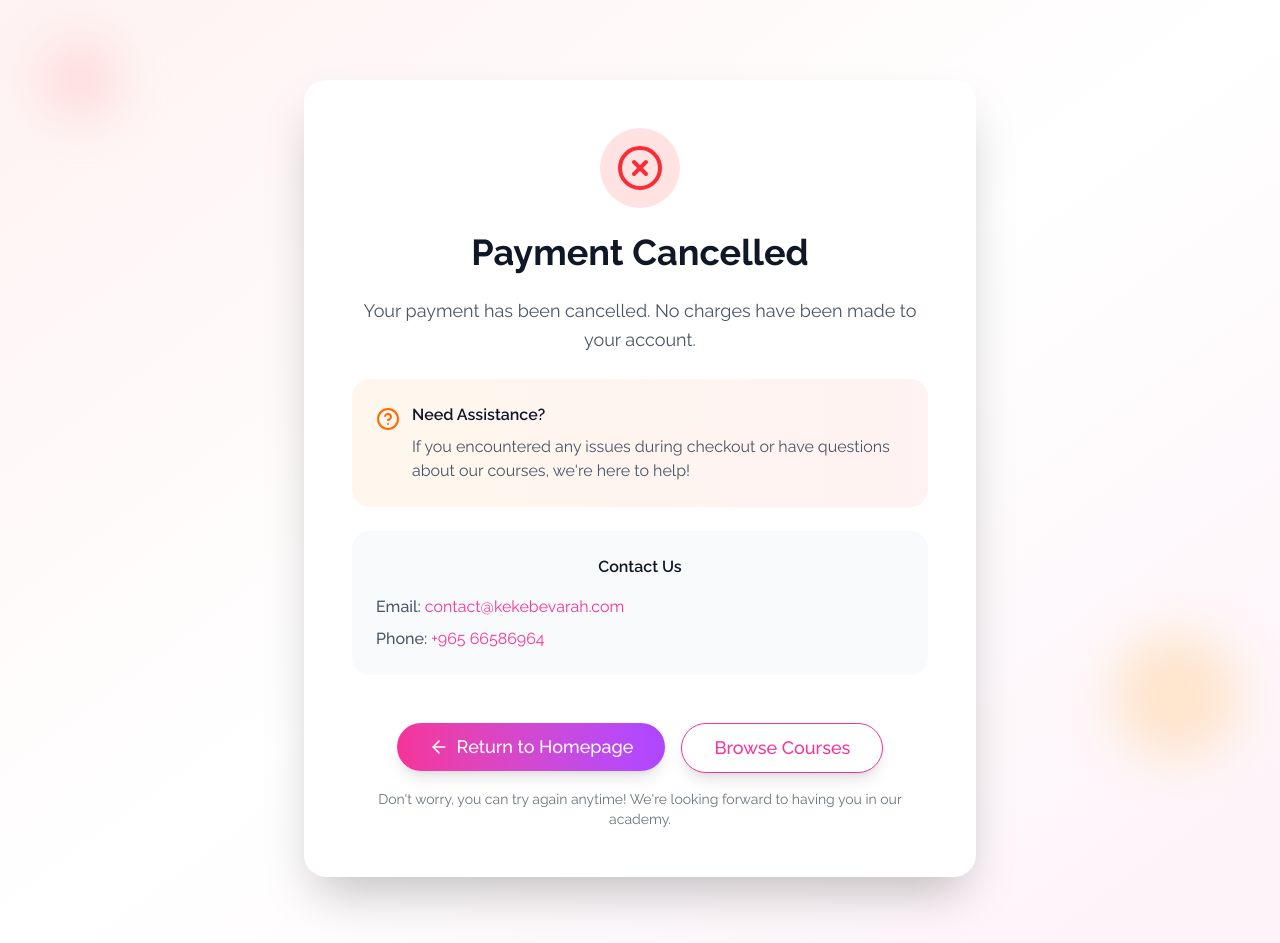
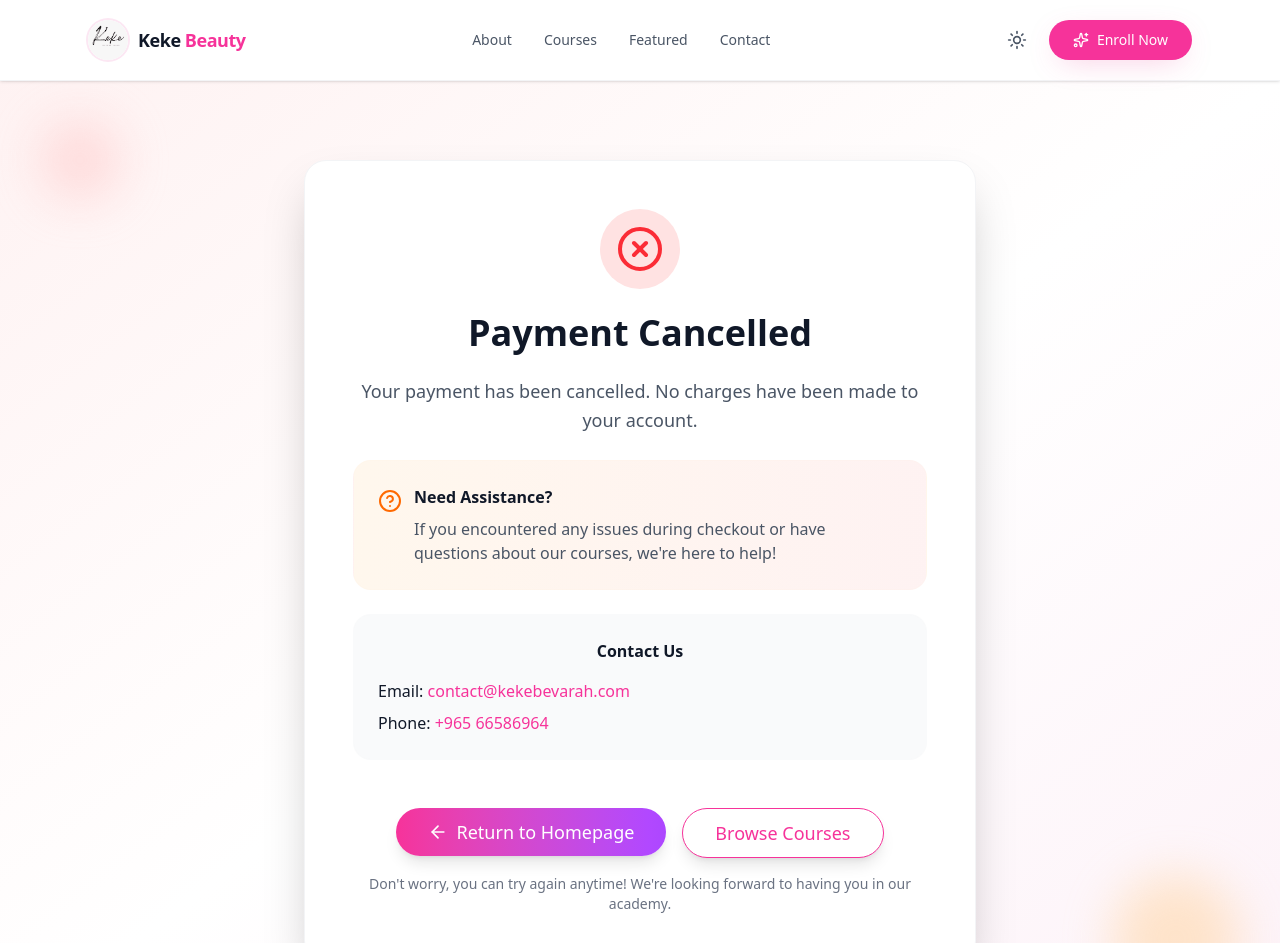
Before and after one commit to Nico-andria/Keke_beauty, a Next.js app: page /cancel in a window 1280 px wide. Shown: the top 943 px of the page. Built offline with nearby package versions, Linux system fonts and the light colour scheme.

Commit message:
harmoniser navbar pour toutes les pages

```diff
--- a/app/cancel/page.tsx
+++ b/app/cancel/page.tsx
@@ -5,25 +5,29 @@ import { motion } from 'framer-motion'
 import { XCircle, ArrowLeft, HelpCircle } from 'lucide-react'
 import { Button } from '@/components/ui/button'
 import Link from 'next/link'
+import Navbar from '@/components/navbar'
+import Footer from '@/components/footer'
 
 export default function CancelPage() {
   return (
-    <div className="min-h-screen bg-gradient-to-br from-red-50 via-white to-pink-50 flex items-center justify-center px-4 py-20">
+    <div className="min-h-screen bg-white dark:bg-gray-950 flex flex-col pt-16 md:pt-20">
+      <Navbar />
+      <div className="relative flex-1 bg-gradient-to-br from-red-50 via-white to-pink-50 dark:from-red-950/10 dark:via-gray-950 dark:to-pink-950/10 flex items-center justify-center px-4 py-20 overflow-hidden">
         <motion.div
           initial={{ opacity: 0, scale: 0.9 }}
           animate={{ opacity: 1, scale: 1 }}
           transition={{ duration: 0.8 }}
           className="max-w-2xl w-full"
         >
-        <div className="bg-white rounded-3xl shadow-2xl p-8 md:p-12">
+          <div className="bg-white rounded-3xl shadow-2xl p-8 md:p-12 dark:bg-gray-900 border border-gray-100 dark:border-gray-800">
             {/* Cancel Icon */}
             <motion.div
               initial={{ scale: 0 }}
               animate={{ scale: 1 }}
               transition={{ delay: 0.3, type: 'spring', stiffness: 200 }}
-            className="w-20 h-20 bg-red-100 rounded-full flex items-center justify-center mx-auto mb-6"
+              className="w-20 h-20 bg-red-100 rounded-full flex items-center justify-center mx-auto mb-6 dark:bg-red-500/15"
             >
-            <XCircle className="w-12 h-12 text-red-500" />
+              <XCircle className="w-12 h-12 text-red-500 dark:text-red-400" />
             </motion.div>
 
             {/* Cancel Message */}
@@ -33,20 +37,20 @@ export default function CancelPage() {
               transition={{ delay: 0.5 }}
               className="text-center space-y-6"
             >
-            <h1 className="text-3xl md:text-4xl font-bold text-gray-900">
+              <h1 className="text-3xl md:text-4xl font-bold text-gray-900 dark:text-white">
                 Payment Cancelled
               </h1>
 
-            <p className="text-lg text-gray-600 leading-relaxed">
+              <p className="text-lg text-gray-600 dark:text-gray-400 leading-relaxed">
                 Your payment has been cancelled. No charges have been made to your account.
               </p>
 
-            <div className="bg-gradient-to-r from-orange-50 to-red-50 rounded-2xl p-6 space-y-4">
+              <div className="bg-gradient-to-r from-orange-50 to-red-50 dark:from-orange-500/5 dark:to-red-500/5 rounded-2xl p-6 space-y-4 border border-orange-100/10">
                 <div className="flex items-start space-x-3">
                   <HelpCircle className="w-6 h-6 text-orange-500 flex-shrink-0 mt-1" />
                   <div className="text-left">
-                  <h3 className="font-semibold text-gray-900 mb-2">Need Assistance?</h3>
-                  <p className="text-gray-600">
+                    <h3 className="font-semibold text-gray-900 dark:text-white mb-2">Need Assistance?</h3>
+                    <p className="text-gray-600 dark:text-gray-400">
                       If you encountered any issues during checkout or have questions about our courses,
                       we're here to help!
                     </p>
@@ -55,17 +59,17 @@ export default function CancelPage() {
               </div>
 
               {/* Contact Information */}
-            <div className="bg-gray-50 rounded-2xl p-6 text-left space-y-3">
-              <h3 className="font-semibold text-gray-900 text-center mb-4">Contact Us</h3>
-              <div className="space-y-2 text-gray-600">
+              <div className="bg-gray-50 dark:bg-gray-950 rounded-2xl p-6 text-left space-y-3 border border-gray-100/10">
+                <h3 className="font-semibold text-gray-900 dark:text-white text-center mb-4">Contact Us</h3>
+                <div className="space-y-2 text-gray-600 dark:text-gray-400">
                   <p>
-                  <span className="font-medium">Email:</span>{' '}
+                    <span className="font-medium text-gray-900 dark:text-white">Email:</span>{' '}
                     <a href="mailto:contact@kekebevarah.com" className="text-pink-500 hover:underline">
                       contact@kekebevarah.com
                     </a>
                   </p>
                   <p>
-                  <span className="font-medium">Phone:</span>{' '}
+                    <span className="font-medium text-gray-900 dark:text-white">Phone:</span>{' '}
                     <a href="tel:+96566586964" className="text-pink-500 hover:underline">
                       +965 66586964
                     </a>
@@ -79,7 +83,7 @@ export default function CancelPage() {
                   <Link href="/">
                     <Button
                       size="lg"
-                    className="bg-gradient-to-r from-pink-500 to-purple-500 hover:from-pink-600 hover:to-purple-600 text-white px-8 py-6 text-lg rounded-full shadow-lg hover:shadow-xl transition-all duration-300 w-full sm:w-auto"
+                      className="bg-gradient-to-r from-pink-500 to-purple-500 hover:from-pink-600 hover:to-purple-600 text-white px-8 py-6 text-lg rounded-full shadow-lg hover:shadow-xl transition-all duration-300 w-full sm:w-auto cursor-pointer"
                     >
                       <ArrowLeft className="mr-2 w-5 h-5" />
                       Return to Homepage
@@ -90,14 +94,14 @@ export default function CancelPage() {
                     <Button
                       size="lg"
                       variant="outline"
-                    className="border-pink-500 text-pink-500 hover:bg-pink-50 px-8 py-6 text-lg rounded-full shadow-lg hover:shadow-xl transition-all duration-300 w-full sm:w-auto"
+                      className="border-pink-500 text-pink-500 hover:bg-pink-50 dark:hover:bg-pink-500/10 px-8 py-6 text-lg rounded-full shadow-lg hover:shadow-xl transition-all duration-300 w-full sm:w-auto cursor-pointer"
                     >
                       Browse Courses
                     </Button>
                   </Link>
                 </div>
 
-              <p className="text-sm text-gray-500">
+                <p className="text-sm text-gray-500 dark:text-gray-400">
                   Don't worry, you can try again anytime! We're looking forward to having you in our academy.
                 </p>
               </div>
@@ -105,9 +109,11 @@ export default function CancelPage() {
           </div>
 
           {/* Decorative Elements */}
-        <div className="absolute top-10 left-10 w-20 h-20 bg-red-200 rounded-full blur-xl opacity-60 animate-pulse"></div>
-        <div className="absolute bottom-10 right-10 w-32 h-32 bg-orange-200 rounded-full blur-xl opacity-60 animate-pulse"></div>
+          <div className="absolute top-10 left-10 w-20 h-20 bg-red-200 dark:bg-red-500/10 rounded-full blur-xl opacity-60 animate-pulse"></div>
+          <div className="absolute bottom-10 right-10 w-32 h-32 bg-orange-200 dark:bg-orange-500/10 rounded-full blur-xl opacity-60 animate-pulse"></div>
         </motion.div>
+      </div>
+      <Footer />
     </div>
   )
 }
--- a/app/courses/[id]/CourseDetailsMain.tsx
+++ b/app/courses/[id]/CourseDetailsMain.tsx
@@ -20,8 +20,8 @@ import {
 
 import { formatPrice } from "@/lib/course-utils";
 import DialogContenu from "@/components/dialog-content";
+import Navbar from "@/components/navbar";
 import Footer from "@/components/footer";
-import ThemeToggle from "@/components/theme-toggle";
 import { Course, Category } from "@/data/courses";
 
 const categoryIcons = {
@@ -63,40 +63,8 @@ export default function CourseDetailsMain({
 
   return (
     <>
-      <div className="min-h-screen bg-white dark:bg-gray-950">
-        {/* Slim sticky header */}
-        <header className="sticky top-0 z-40 border-b border-gray-100 bg-white/80 backdrop-blur-md dark:border-gray-800 dark:bg-gray-950/80">
-          <div className="container mx-auto flex h-16 max-w-6xl items-center justify-between px-6">
-            <Link
-              href="/"
-              className="flex items-center gap-2.5 rounded-full focus-visible:outline-none focus-visible:ring-2 focus-visible:ring-pink-400 focus-visible:ring-offset-2"
-              aria-label="Keke Beauty Academy — home"
-            >
-              <span className="relative block h-9 w-9 shrink-0">
-                <Image
-                  src="/keke-logo.jpg"
-                  alt=""
-                  fill
-                  className="rounded-full object-contain ring-2 ring-pink-100"
-                />
-              </span>
-              <span className="text-base font-semibold tracking-tight text-gray-900 dark:text-white">
-                Keke <span className="text-pink-500">Beauty</span>
-              </span>
-            </Link>
-
-            <div className="flex items-center gap-2 md:gap-3">
-              <ThemeToggle />
-              <button
-                onClick={openDialog}
-                className="hidden items-center gap-2 rounded-full bg-pink-500 px-5 py-2.5 text-sm font-medium text-white transition-colors duration-300 hover:bg-pink-600 focus-visible:outline-none focus-visible:ring-2 focus-visible:ring-pink-400 focus-visible:ring-offset-2 glow-pink-soft sm:inline-flex cursor-pointer"
-              >
-                <ShoppingCart className="h-4 w-4" />
-                Enroll Now
-              </button>
-            </div>
-          </div>
-        </header>
+      <div className="min-h-screen bg-white dark:bg-gray-950 pt-16 md:pt-20">
+        <Navbar />
 
         {/* Course hero */}
         <section className="container mx-auto max-w-6xl px-6 pt-10 md:pt-14">
--- a/app/courses/page.tsx
+++ b/app/courses/page.tsx
@@ -1,47 +1,11 @@
-import Link from "next/link";
-import Image from "next/image";
-import { ArrowLeft } from "lucide-react";
-
+import Navbar from "@/components/navbar";
 import CourseCatalog from "@/components/course-catalog";
 import Footer from "@/components/footer";
-import ThemeToggle from "@/components/theme-toggle";
 
 export default function CoursesPage() {
   return (
     <div className="min-h-screen bg-white dark:bg-gray-950">
-      {/* Slim sticky header */}
-      <header className="sticky top-0 z-40 border-b border-gray-100 bg-white/80 backdrop-blur-md dark:border-gray-800 dark:bg-gray-950/80">
-        <div className="container mx-auto flex h-16 max-w-6xl items-center justify-between px-6">
-          <Link
-            href="/"
-            className="flex items-center gap-2.5 rounded-full focus-visible:outline-none focus-visible:ring-2 focus-visible:ring-pink-400 focus-visible:ring-offset-2"
-            aria-label="Keke Beauty Academy — home"
-          >
-            <span className="relative block h-9 w-9 shrink-0">
-              <Image
-                src="/keke-logo.jpg"
-                alt=""
-                fill
-                className="rounded-full object-contain ring-2 ring-pink-100"
-              />
-            </span>
-            <span className="text-base font-semibold tracking-tight text-gray-900 dark:text-white">
-              Keke <span className="text-pink-500">Beauty</span>
-            </span>
-          </Link>
-
-          <div className="flex items-center gap-2 md:gap-3">
-            <Link
-              href="/"
-              className="hidden items-center gap-1.5 text-sm font-medium text-gray-500 transition-colors hover:text-pink-500 dark:text-gray-400 dark:hover:text-pink-400 sm:inline-flex"
-            >
-              <ArrowLeft className="h-4 w-4" />
-              Back to home
-            </Link>
-            <ThemeToggle />
-          </div>
-        </div>
-      </header>
+      <Navbar />
 
       <CourseCatalog />
 
--- a/app/layout.tsx
+++ b/app/layout.tsx
@@ -1,13 +1,6 @@
 import "./globals.css";
 import type { Metadata } from "next";
-import { Raleway } from "next/font/google";
 import { ThemeProvider } from "@/components/theme-provider";
-
-const raleway = Raleway({
-  subsets: ["latin"],
-  weight: ["300", "400", "500", "600", "700", "800"],
-  display: "swap",
-});
 
 export const metadata: Metadata = {
   title: "Keke Beauty Academy - Professional Online Beauty Courses",
@@ -43,7 +36,7 @@ export default function RootLayout({
 }) {
   return (
     <html lang="en" suppressHydrationWarning>
-      <body className={raleway.className}>
+      <body>
         <ThemeProvider
           attribute="class"
           defaultTheme="light"
--- a/app/success/page.tsx
+++ b/app/success/page.tsx
@@ -14,6 +14,8 @@ import {
 import { GraduationCap, Sparkles, Briefcase } from "lucide-react";
 import type { LucideIcon } from "lucide-react";
 import Link from "next/link";
+import Navbar from "@/components/navbar";
+import Footer from "@/components/footer";
 
 import { Button } from "@/components/ui/button";
 import {
@@ -219,6 +221,9 @@ function SuccessContent() {
 
 export default function SuccessPage() {
   return (
+    <div className="min-h-screen bg-white dark:bg-gray-950 flex flex-col pt-16 md:pt-20">
+      <Navbar />
+      <div className="flex-1">
         <Suspense
           fallback={
             <div className="min-h-screen flex items-center justify-center">
@@ -228,5 +233,8 @@ export default function SuccessPage() {
         >
           <SuccessContent />
         </Suspense>
+      </div>
+      <Footer />
+    </div>
   );
 }
--- a/components/footer.tsx
+++ b/components/footer.tsx
@@ -3,8 +3,23 @@
 import { motion } from "framer-motion";
 import { useInView } from "react-intersection-observer";
 import { Mail, Phone, MapPin, Heart, Sparkles } from "lucide-react";
+import Link from "next/link";
+import { usePathname } from "next/navigation";
 
 export default function Footer() {
+  const pathname = usePathname();
+  const isHomepage = pathname === "/";
+
+  const handleLinkClick = (e: React.MouseEvent<HTMLAnchorElement>, targetId: string) => {
+    if (isHomepage) {
+      const element = document.getElementById(targetId);
+      if (element) {
+        e.preventDefault();
+        element.scrollIntoView({ behavior: "smooth" });
+      }
+    }
+  };
+
   const { ref, inView } = useInView({
     triggerOnce: true,
     threshold: 0.1,
@@ -73,26 +88,20 @@ export default function Footer() {
               Quick Access
             </h4>
             <div className="space-y-2">
-              <button
-                onClick={() =>
-                  document
-                    .getElementById("courses")
-                    ?.scrollIntoView({ behavior: "smooth" })
-                }
+              <Link
+                href="/#courses"
+                onClick={(e) => handleLinkClick(e, "courses")}
                 className="block text-gray-400 hover:text-pink-400 transition-colors text-sm font-light text-left cursor-pointer"
               >
                 Browse Courses →
-              </button>
-              <button
-                onClick={() =>
-                  document
-                    .getElementById("featuredCourse")
-                    ?.scrollIntoView({ behavior: "smooth" })
-                }
+              </Link>
+              <Link
+                href="/#featuredCourse"
+                onClick={(e) => handleLinkClick(e, "featuredCourse")}
                 className="block text-gray-400 hover:text-pink-400 transition-colors text-sm font-light text-left cursor-pointer"
               >
                 Register for Courses →
-              </button>
+              </Link>
             </div>
           </div>
         </motion.div>
--- a/components/navbar.tsx
+++ b/components/navbar.tsx
@@ -3,19 +3,24 @@
 import { useEffect, useState } from "react";
 import { AnimatePresence, motion } from "framer-motion";
 import Image from "next/image";
+import Link from "next/link";
+import { usePathname, useRouter } from "next/navigation";
 import { Menu, X, Sparkles } from "lucide-react";
 import ThemeToggle from "./theme-toggle";
 
 const navLinks = [
-  { label: "About", href: "#about" },
-  { label: "Courses", href: "#courses" },
-  { label: "Featured", href: "#featuredCourse" },
-  { label: "Contact", href: "#contact" },
+  { label: "About", href: "/#about" },
+  { label: "Courses", href: "/#courses" },
+  { label: "Featured", href: "/#featuredCourse" },
+  { label: "Contact", href: "/#contact" },
 ];
 
 export default function Navbar() {
   const [scrolled, setScrolled] = useState(false);
   const [menuOpen, setMenuOpen] = useState(false);
+  const pathname = usePathname();
+  const router = useRouter();
+  const isHomepage = pathname === "/";
 
   useEffect(() => {
     const onScroll = () => setScrolled(window.scrollY > 16);
@@ -34,9 +39,25 @@ export default function Navbar() {
 
   const scrollToFeatured = () => {
     setMenuOpen(false);
-    document
-      .getElementById("featuredCourse")
-      ?.scrollIntoView({ behavior: "smooth" });
+    if (isHomepage) {
+      document
+        .getElementById("featuredCourse")
+        ?.scrollIntoView({ behavior: "smooth" });
+    } else {
+      router.push("/#featuredCourse");
+    }
+  };
+
+  const handleNavLinkClick = (e: React.MouseEvent<HTMLAnchorElement>, href: string) => {
+    setMenuOpen(false);
+    if (isHomepage) {
+      const id = href.split("#")[1];
+      const element = document.getElementById(id);
+      if (element) {
+        e.preventDefault();
+        element.scrollIntoView({ behavior: "smooth" });
+      }
+    }
   };
 
   return (
@@ -46,15 +67,21 @@ export default function Navbar() {
         animate={{ y: 0, opacity: 1 }}
         transition={{ duration: 0.5, ease: "easeOut" }}
         className={`transition-all duration-300 ${
-          scrolled || menuOpen
+          !isHomepage || scrolled || menuOpen
             ? "border-b border-gray-100 bg-white/80 backdrop-blur-md shadow-sm dark:border-gray-800 dark:bg-gray-950/80"
             : "border-b border-transparent bg-transparent"
         }`}
       >
         <div className="container mx-auto flex h-16 items-center justify-between px-6 max-w-6xl md:h-20">
           {/* Brand */}
-          <a
-            href="#top"
+          <Link
+            href="/"
+            onClick={(e) => {
+              if (isHomepage) {
+                e.preventDefault();
+                window.scrollTo({ top: 0, behavior: "smooth" });
+              }
+            }}
             className="flex items-center gap-2.5 rounded-full focus-visible:outline-none focus-visible:ring-2 focus-visible:ring-pink-400 focus-visible:ring-offset-2"
             aria-label="Keke Beauty Academy — back to top"
           >
@@ -69,18 +96,19 @@ export default function Navbar() {
             <span className="text-base font-semibold tracking-tight text-gray-900 md:text-lg dark:text-white">
               Keke <span className="text-pink-500">Beauty</span>
             </span>
-          </a>
+          </Link>
 
           {/* Desktop links */}
           <div className="hidden items-center gap-8 md:flex">
             {navLinks.map((link) => (
-              <a
+              <Link
                 key={link.href}
                 href={link.href}
+                onClick={(e) => handleNavLinkClick(e, link.href)}
                 className="text-sm font-medium text-gray-600 transition-colors hover:text-pink-500 focus-visible:outline-none focus-visible:text-pink-500 dark:text-gray-300 dark:hover:text-pink-400"
               >
                 {link.label}
-              </a>
+              </Link>
             ))}
           </div>
 
@@ -128,14 +156,14 @@ export default function Navbar() {
           >
             <div className="container mx-auto flex flex-col gap-1 px-6 py-4 max-w-6xl">
               {navLinks.map((link) => (
-                <a
+                <Link
                   key={link.href}
                   href={link.href}
-                  onClick={() => setMenuOpen(false)}
+                  onClick={(e) => handleNavLinkClick(e, link.href)}
                   className="rounded-xl px-4 py-3 text-base font-medium text-gray-700 transition-colors hover:bg-pink-50 hover:text-pink-500 dark:text-gray-200 dark:hover:bg-pink-500/10 dark:hover:text-pink-400"
                 >
                   {link.label}
-                </a>
+                </Link>
               ))}
               <button
                 onClick={scrollToFeatured}
--- a/lib/stripe.ts
+++ b/lib/stripe.ts
@@ -1,7 +1,7 @@
 import Stripe from 'stripe'
 import { courseCategories, Category, Course } from '@/data/courses'
 
-export const stripe = new Stripe(process.env.STRIPE_SECRET_KEY!, {
+export const stripe = new Stripe(process.env.STRIPE_SECRET_KEY || 'placeholder_key', {
   apiVersion: '2025-11-17.clover',
 })
 
```
Lines whose indentation alone changed are shown as unchanged.
